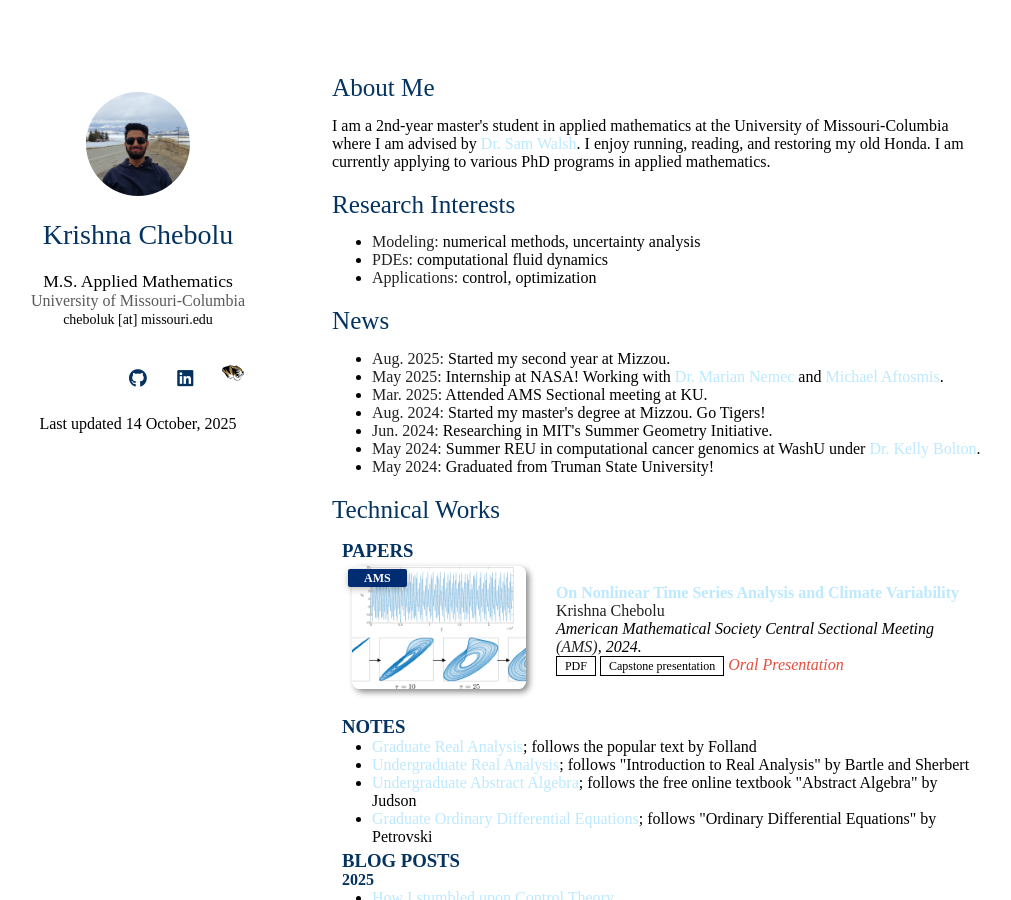
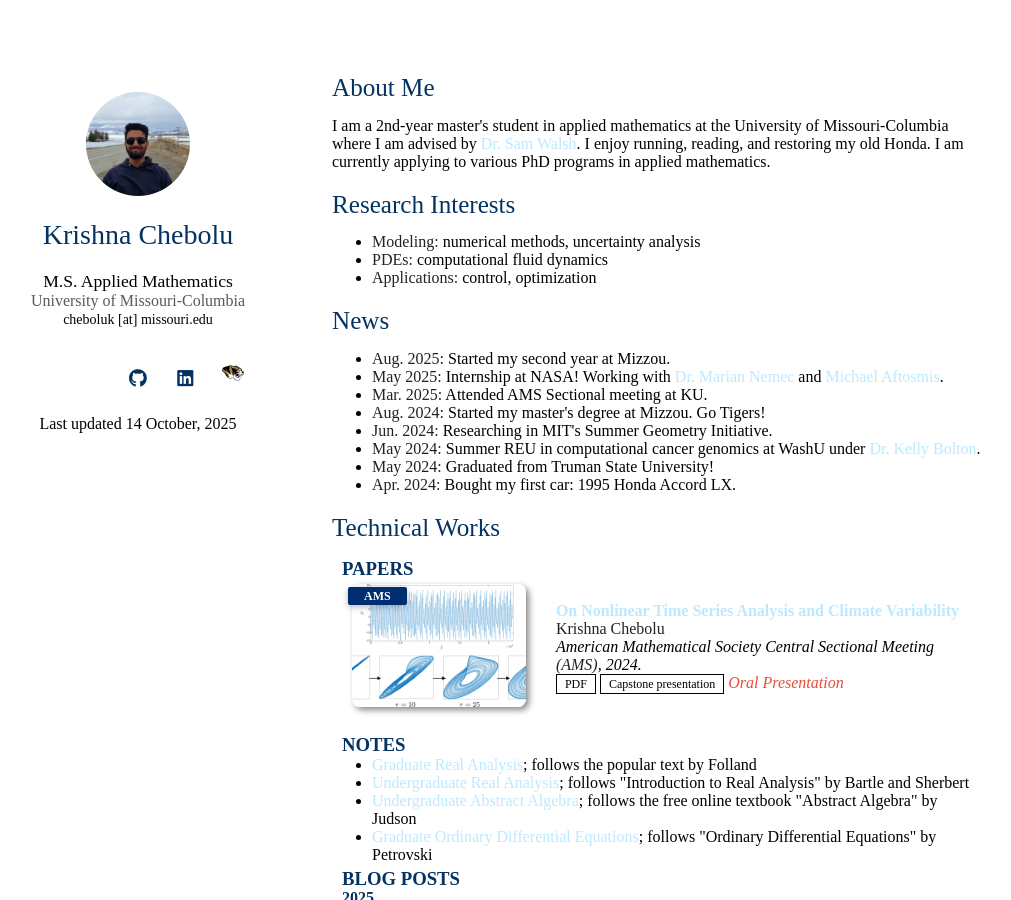
Before and after one commit to krishnachebolu/krishnachebolu.github.io, a Jekyll site: the page index.html, which Jekyll copies as it is, in a window 1280 px wide and 900 px high. Shown: the whole window, without its empty margins (138-1149 px from the left). Built offline with Jekyll 4.4.1, drawn with Linux system fonts in a browser that asks for light colours; nearby versions of some CDN libraries; a style sheet for code colours, icons or effects is not loaded.

Commit message:
Update index.html

```diff
--- a/index.html
+++ b/index.html
@@ -113,6 +113,7 @@ Last updated 14 October, 2025
   <li><strong>Jun. 2024:</strong> Researching in MIT's Summer Geometry Initiative.</li>
   <li><strong>May 2024:</strong> Summer REU in computational cancer genomics at WashU under <a href="https://www.kellyboltonlab.org/">Dr. Kelly Bolton</a>.</li>
   <li><strong>May 2024:</strong> Graduated from Truman State University!</li>
+  <li><strong>Apr. 2024:</strong> Bought my first car: 1995 Honda Accord LX.</li>
 </ul>
 
 <h2 id="publications" style="margin: 2px 0px -15px;">Technical Works</h2>
```
